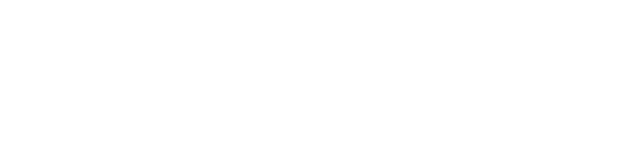
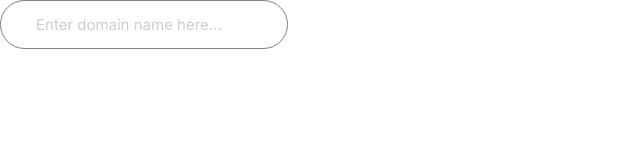
Before and after one commit to bkomesu/Moshify4, a plain HTML site: page index.html in a window 1280 px wide. Shown: the whole page, without its empty margins (0-640 px from the left). Drawn offline with Linux system fonts and the light colour scheme.

Commit message:
create input component

```diff
--- a/index.html
+++ b/index.html
@@ -14,5 +14,7 @@
     <link rel="stylesheet" href="normalize.css" />
     <link rel="stylesheet" href="styles.css" />
   </head>
-  <body></body>
+  <body>
+    <input type="text" class="input" placeholder="Enter domain name here..." />
+  </body>
 </html>
--- a/styles.css
+++ b/styles.css
@@ -237,3 +237,24 @@ a {
     font-size: 1.5rem;
   }
 }
+
+/*inputs*/
+
+.input {
+  border-radius: 30px;
+  border: 1px solid grey;
+  color: var(--color-heading);
+  font-size: 2rem;
+  outline: 0;
+  padding: 1.5rem 3.5rem;
+}
+
+::placeholder {
+  color: #cdcbd7;
+}
+
+@media screen and (min-width: 1024px) {
+  .input {
+    font-size: 1.5rem;
+  }
+}
```
